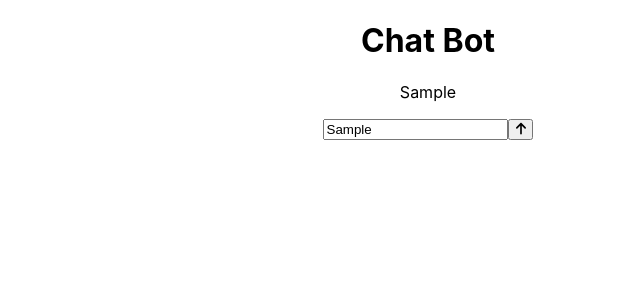
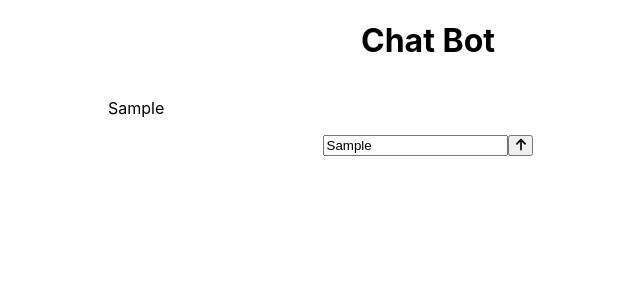
Before and after one commit to backslashbaker/handbook-ai, a React (Create React App) app: page / in a window 1280 px wide. Both pictures are taken after typing "Sample" into the empty fields and a click on the button "send". Shown: the top 300 px of the page, without its empty margins (212-852 px from the left). Built offline with nearby package versions, Linux system fonts and the light colour scheme.

Commit message:
css to display the messages correctly

```diff
--- a/src/App.css
+++ b/src/App.css
@@ -1,3 +1,20 @@
 .App {
   text-align: center;
+  display: flex;
+  flex-direction: column;
 }
+
+.chat-container {
+  display: flex;
+  flex-direction: column;
+  width: 50%;
+  margin: auto;
+}
+
+.message-from-user {
+  text-align: left;
+}
+
+.message-from-ai {
+  text-align: right;
+}
```
